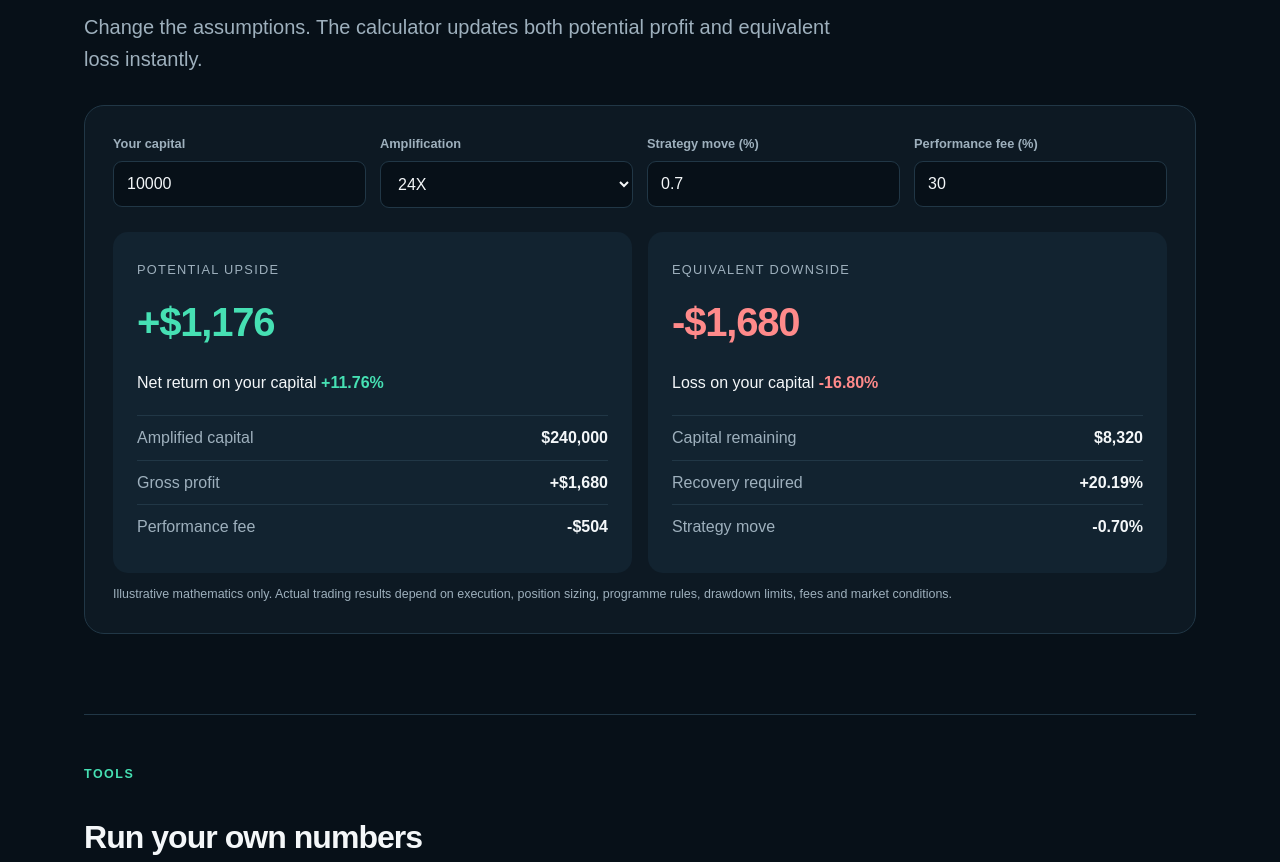
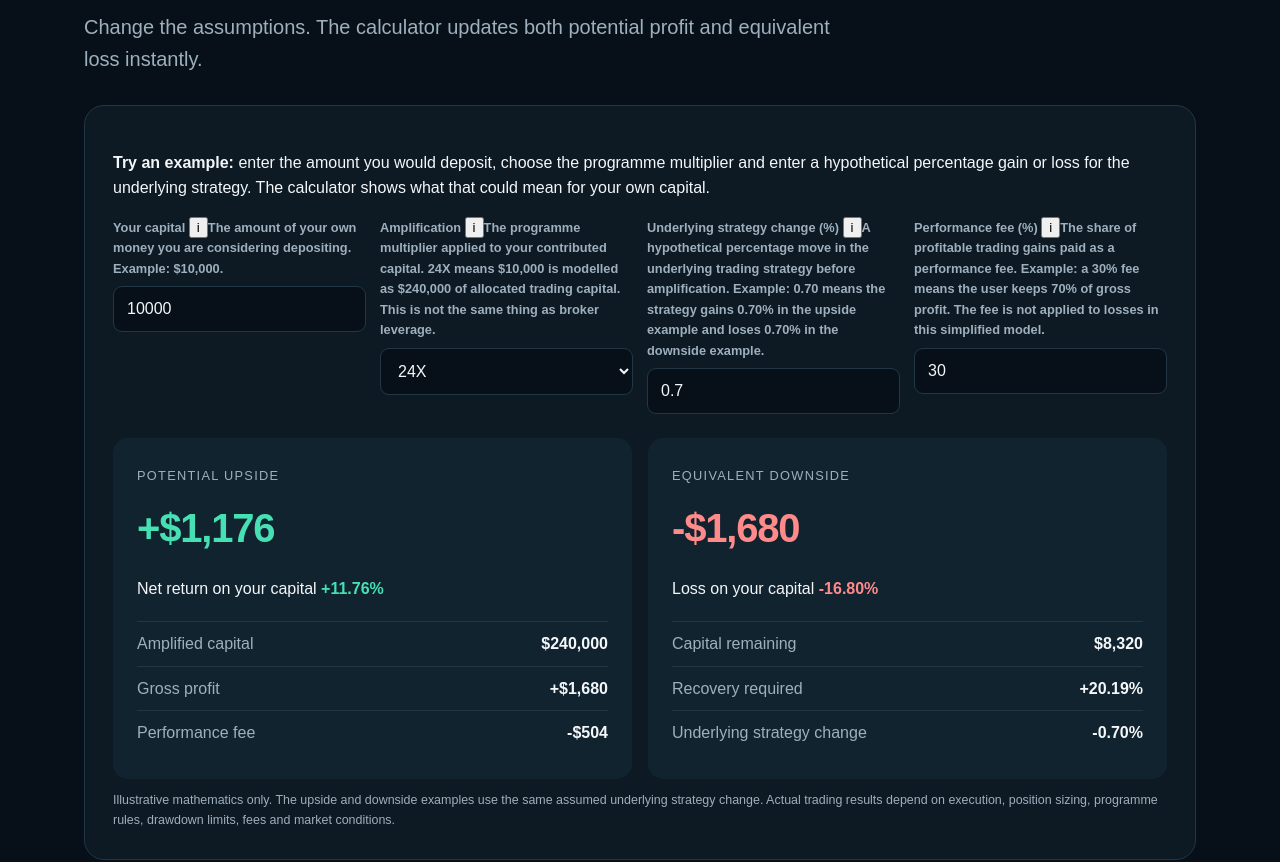
Before and after one commit to sverkercaron-sys/ai-trading-review, a Next.js app: page / in a window 1280 px wide. Shown: the part 1640-2502 px from the top of the page. Built offline with nearby package versions, Linux system fonts and the light colour scheme; no server answers.

Commit message:
Make amplification calculator beginner friendly

```diff
--- a/components/AmplificationCalculator.tsx
+++ b/components/AmplificationCalculator.tsx
@@ -2,6 +2,7 @@
 
 import { useMemo, useState } from 'react';
 import { calculateAmplification } from '@/lib/calculator';
+import InfoTip from '@/components/InfoTip';
 
 const money = new Intl.NumberFormat('en-US', { style: 'currency', currency: 'USD', maximumFractionDigits: 0 });
 const pct = (n: number) => `${n.toFixed(2)}%`;
@@ -16,18 +17,19 @@ export default function AmplificationCalculator({ compact = false }: { compact?:
 
   return (
     <section className={`calculator ${compact ? 'compact' : ''}`}>
+      <p className="calculator-intro"><strong>Try an example:</strong> enter the amount you would deposit, choose the programme multiplier and enter a hypothetical percentage gain or loss for the underlying strategy. The calculator shows what that could mean for your own capital.</p>
       <div className="inputs">
-        <label>Your capital<input type="number" min="0" value={capital} onChange={e => setCapital(Number(e.target.value))} /></label>
-        <label>Amplification<select value={amplification} onChange={e => setAmplification(Number(e.target.value))}><option value="1">1X</option><option value="5">5X</option><option value="12">12X</option><option value="24">24X</option></select></label>
-        <label>Strategy move (%)<input type="number" min="0" step="0.05" value={strategyReturn} onChange={e => setStrategyReturn(Number(e.target.value))} /></label>
-        <label>Performance fee (%)<input type="number" min="0" max="100" value={performanceFee} onChange={e => setPerformanceFee(Number(e.target.value))} /></label>
+        <label><span className="input-label">Your capital <InfoTip text="The amount of your own money you are considering depositing. Example: $10,000." /></span><input type="number" min="0" value={capital} onChange={e => setCapital(Number(e.target.value))} /></label>
+        <label><span className="input-label">Amplification <InfoTip text="The programme multiplier applied to your contributed capital. 24X means $10,000 is modelled as $240,000 of allocated trading capital. This is not the same thing as broker leverage." /></span><select value={amplification} onChange={e => setAmplification(Number(e.target.value))}><option value="1">1X</option><option value="5">5X</option><option value="12">12X</option><option value="24">24X</option></select></label>
+        <label><span className="input-label">Underlying strategy change (%) <InfoTip text="A hypothetical percentage move in the underlying trading strategy before amplification. Example: 0.70 means the strategy gains 0.70% in the upside example and loses 0.70% in the downside example." /></span><input type="number" min="0" step="0.05" value={strategyReturn} onChange={e => setStrategyReturn(Number(e.target.value))} /></label>
+        <label><span className="input-label">Performance fee (%) <InfoTip text="The share of profitable trading gains paid as a performance fee. Example: a 30% fee means the user keeps 70% of gross profit. The fee is not applied to losses in this simplified model." /></span><input type="number" min="0" max="100" value={performanceFee} onChange={e => setPerformanceFee(Number(e.target.value))} /></label>
       </div>
 
       <div className="result-grid">
         <article className="result-card upside"><span>Potential upside</span><h2>+{money.format(r.netProfit)}</h2><p>Net return on your capital <strong>+{pct(r.netReturnPct)}</strong></p><dl><div><dt>Amplified capital</dt><dd>{money.format(r.amplifiedCapital)}</dd></div><div><dt>Gross profit</dt><dd>+{money.format(r.grossProfit)}</dd></div><div><dt>Performance fee</dt><dd>-{money.format(r.performanceFeeAmount)}</dd></div></dl></article>
-        <article className="result-card downside"><span>Equivalent downside</span><h2>-{money.format(r.tradingLoss)}</h2><p>Loss on your capital <strong>-{pct(r.lossOnCapitalPct)}</strong></p><dl><div><dt>Capital remaining</dt><dd>{money.format(r.capitalRemaining)}</dd></div><div><dt>Recovery required</dt><dd>{Number.isFinite(r.recoveryRequiredPct) ? `+${pct(r.recoveryRequiredPct)}` : 'Not recoverable'}</dd></div><div><dt>Strategy move</dt><dd>-{strategyReturn.toFixed(2)}%</dd></div></dl></article>
+        <article className="result-card downside"><span>Equivalent downside</span><h2>-{money.format(r.tradingLoss)}</h2><p>Loss on your capital <strong>-{pct(r.lossOnCapitalPct)}</strong></p><dl><div><dt>Capital remaining</dt><dd>{money.format(r.capitalRemaining)}</dd></div><div><dt>Recovery required</dt><dd>{Number.isFinite(r.recoveryRequiredPct) ? `+${pct(r.recoveryRequiredPct)}` : 'Not recoverable'}</dd></div><div><dt>Underlying strategy change</dt><dd>-{strategyReturn.toFixed(2)}%</dd></div></dl></article>
       </div>
-      <p className="disclaimer">Illustrative mathematics only. Actual trading results depend on execution, position sizing, programme rules, drawdown limits, fees and market conditions.</p>
+      <p className="disclaimer">Illustrative mathematics only. The upside and downside examples use the same assumed underlying strategy change. Actual trading results depend on execution, position sizing, programme rules, drawdown limits, fees and market conditions.</p>
     </section>
   );
 }
```
